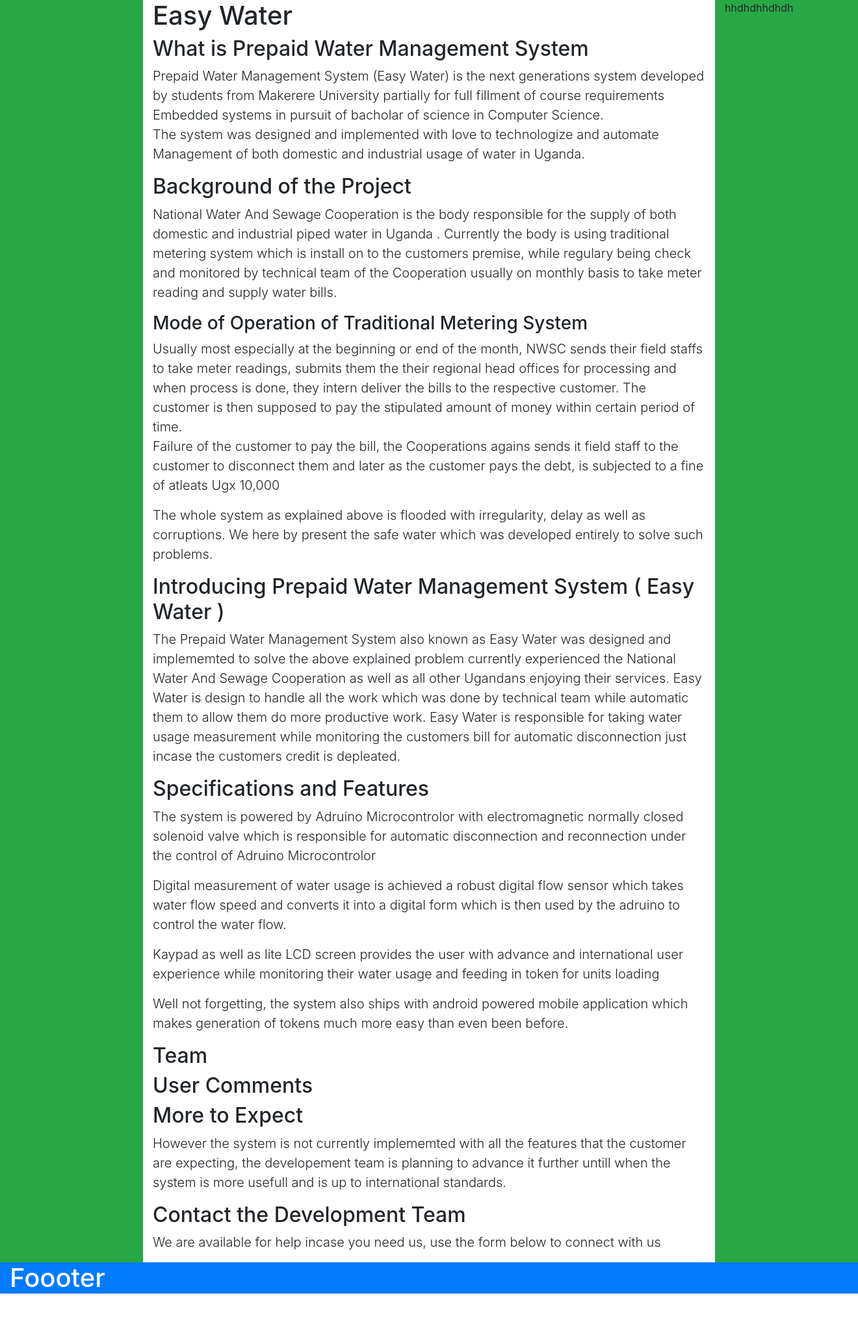
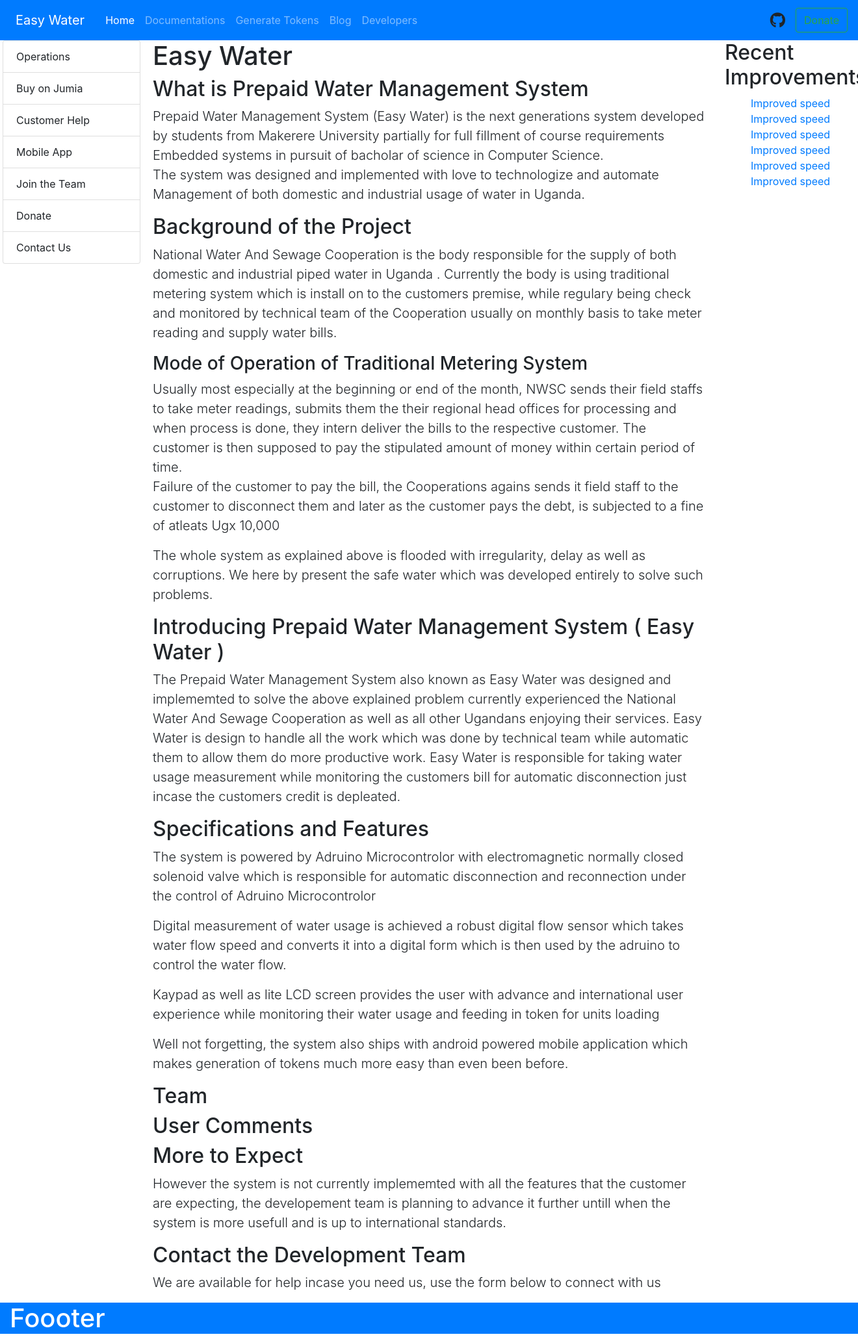
Before and after one commit to pwms-ug/Prepaid-Water-Management-System-Easy-Water, a Django app: page / in a window 1320 px wide; the page is wider, and only the part inside the window is pictured. Shown: that part at 65% size. Before the commit the page ends 1991 px from the top of that part, so only its background shows below. Run offline with Django 3.2, Linux system fonts and the light colour scheme; some libraries are stand-ins or nearby versions.

Commit message:
website improve, soon getting uploaded to heroku

```diff
--- a/backend/templates/base.html
+++ b/backend/templates/base.html
@@ -9,12 +9,74 @@
     <!-- Bootstrap CSS -->
     <link rel="stylesheet" href="{% static 'css/bootstrap.min.css' %}">
     <link rel="stylesheet" href="{% static 'fa_css/all.css' %}">
+    <style>
+        .side-nav {
+            position: -webkit-sticky; /* Safari */
+            position: sticky;
+            top: 0;
+        }
+    </style>
 
 </head>
 <body>
-    <main class="container-fluid">
-        {% block content %}{% endblock %}
-    </main>
+    <nav class="navbar navbar-expand-lg navbar-dark bg-primary">
+        <a class="navbar-brand p-2" href="#">Easy Water</a>
+        <button class="navbar-toggler" type="button" data-toggle="collapse" data-target="#navbarNavDropdown" aria-controls="navbarNavDropdown" aria-expanded="false" aria-label="Toggle navigation">
+            <span class="navbar-toggler-icon"></span>
+        </button>
+        <div class="collapse navbar-collapse" id="navbarNavDropdown">
+            <ul class="navbar-nav mr-auto">
+                <li class="nav-item active">
+                    <a class="nav-link" href="#">Home <span class="sr-only">(current)</span></a>
+                </li>
+                <li class="nav-item">
+                    <a class="nav-link" href="#">Documentations</a>
+                </li>
+                <li class="nav-item">
+                    <a class="nav-link" href="#">Generate Tokens</a>
+                </li>
+                <li class="nav-item">
+                    <a class="nav-link" href="#">Blog</a>
+                </li>
+                <li class="nav-item">
+                    <a class="nav-link" href="#">Developers</a>
+                </li>
+            </ul>
+            <i class="fab fa-github mx-3" style="font-size: 1.5em"></i>
+            <button class="btn btn-outline-success my-2 my-sm-0" type="submit">Donate</button>
+        </div>
+    </nav>
+    <div class="container-fluid">
+        <div class="row">
+            <aside class="col-md-2 px-1">
+                <!-- Side nav -->
+                <ul class="list-group">
+                    <a class="list-group-item list-group-item-action">Operations</a>
+                    <a class="list-group-item list-group-item-action">Buy on Jumia</a>
+                    <a class="list-group-item list-group-item-action">Customer Help</a>
+                    <a class="list-group-item list-group-item-action">Mobile App</a>
+                    <a class="list-group-item list-group-item-action">Join the Team</a>
+                    <a class="list-group-item list-group-item-action">Donate</a>
+                    <a class="list-group-item list-group-item-action">Contact Us</a>
+                </ul>
+            </aside>
+            <main class="col-md-8">
+                {% block content %}{% endblock %}
+            </main>
+            <aside class="col-md-2">
+                <!-- other nav -->
+                <h2 class="">Recent Improvements</h2>
+                <ul class="">
+                    <a href="" class="">Improved speed</a>
+                    <a href="" class="">Improved speed</a>
+                    <a href="" class="">Improved speed</a>
+                    <a href="" class="">Improved speed</a>
+                    <a href="" class="">Improved speed</a>
+                    <a href="" class="">Improved speed</a>
+                </ul>
+            </aside>
+        </div>
+    </div>
     <!-- Optional JavaScript -->
     <!-- jQuery first, then Popper.js, then Bootstrap JS -->
     <script src="{% static 'js/jquery.min.js' %}"></script>
--- a/backend/templates/safewater/index.html
+++ b/backend/templates/safewater/index.html
@@ -1,10 +1,6 @@
 {% extends "base.html" %}
 {% block content %}
-<div class="row">
-    <aside class="col-md-2 bg-success">
-        <!--  For side navigations  -->
-    </aside>
-    <div class="col-md-8 lead">
+<div class="lead">
     <h1 class="">Easy Water</h1>
     <section class="">
         <h2 class="">What is Prepaid Water Management System</h2>
@@ -100,10 +96,4 @@
         <p class="">We are available for help incase you need us, use the form below to connect with us</p>
     </section>
 </div>
-
-    <aside class="col-md-2 bg-success">
-        <!-- Other side navigation -->
-        hhdhdhhdhdh
-    </aside>
-</div>
 {% endblock content %}
```
Lines whose indentation alone changed are shown as unchanged.
